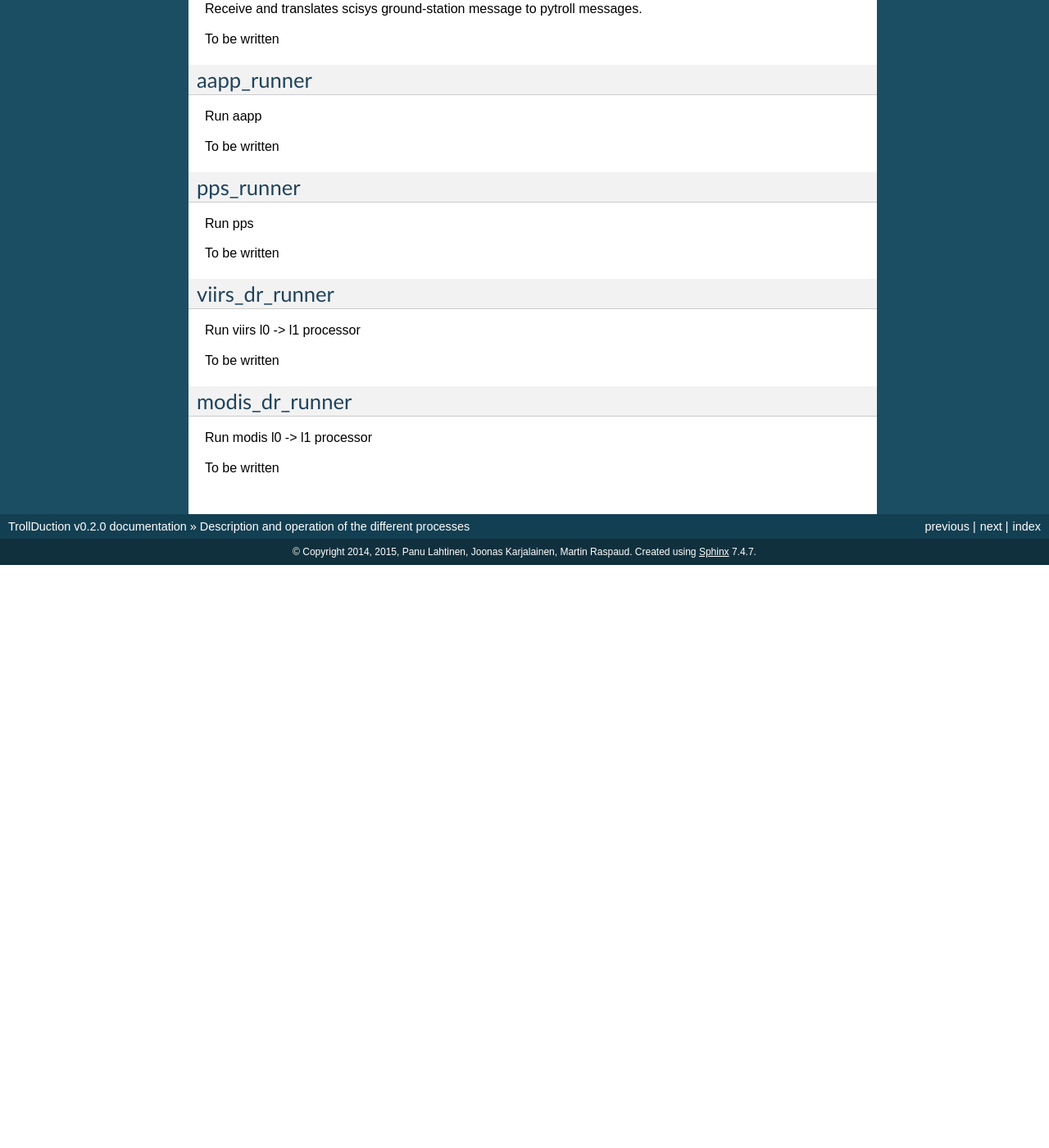
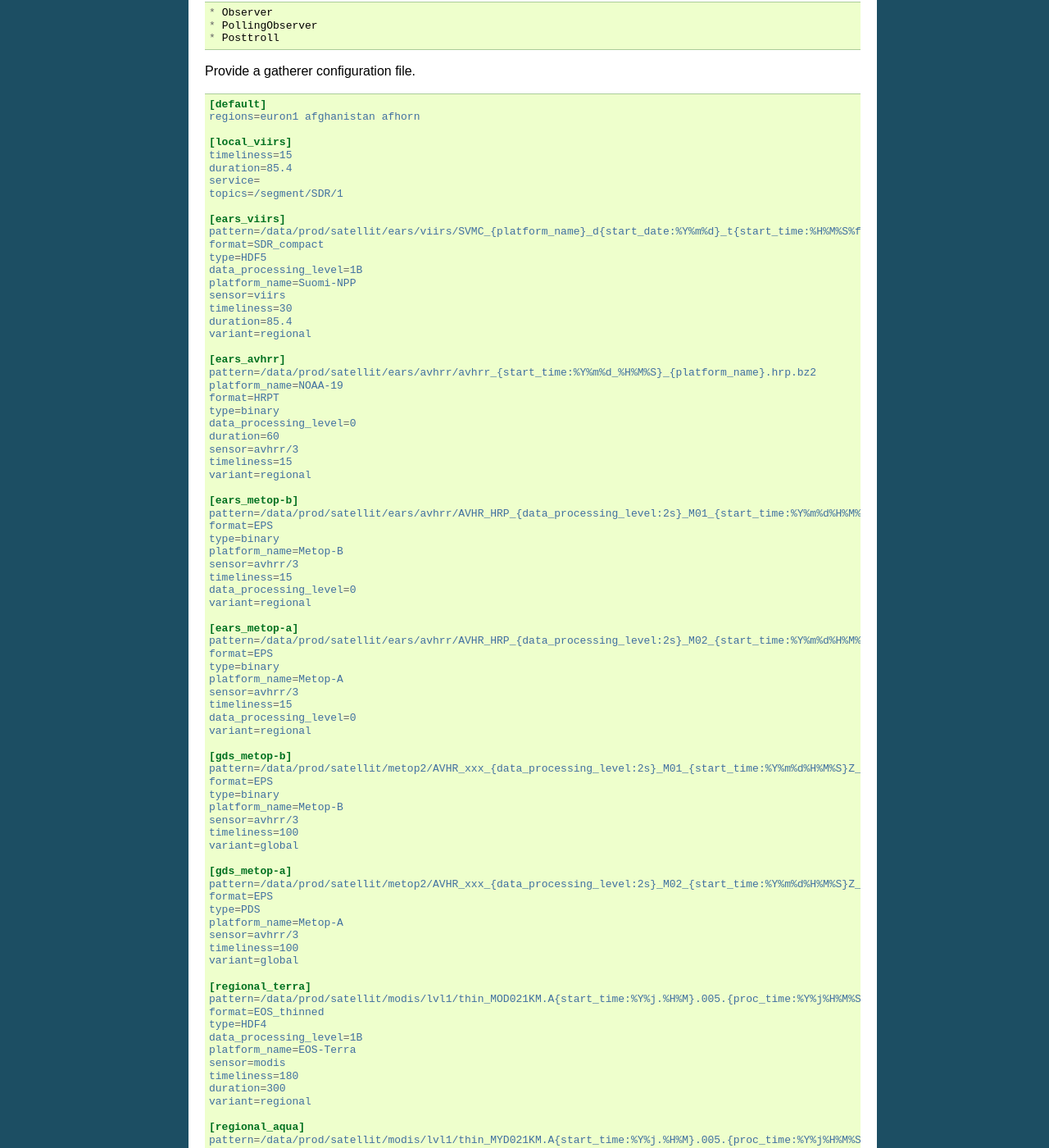
Before and after one commit to pytroll/trollduction, a Sphinx documentation site: the page built from doc/source/configuration.rst, in a window 1280 px wide and 1400 px high, scrolled down 2803 px. Shown: the whole window at 82% size. Built offline with Sphinx 7.4.7, drawn with Linux system fonts in a browser that asks for light colours; before the commit the page ends 3492 px from its top, so only the background shows below that; some of the changed text lies outside the part shown.

Commit message:
Updated documentation

```diff
--- a/doc/source/conf.py
+++ b/doc/source/conf.py
@@ -14,7 +14,36 @@
 # If extensions (or modules to document with autodoc) are in another directory,
 # add these directories to sys.path here. If the directory is relative to the
 # documentation root, use os.path.abspath to make it absolute, like shown here.
-# sys.path.insert(0, os.path.abspath('.'))
+
+import sys, os
+
+sys.path.append(os.path.abspath('../../'))
+
+class Mock(object):
+    def __init__(self, *args, **kwargs):
+        pass
+
+    def __call__(self, *args, **kwargs):
+        return Mock()
+
+    @classmethod
+    def __getattr__(cls, name):
+        if name in ('__file__', '__path__'):
+            return '/dev/null'
+        elif name[0] == name[0].upper():
+            mockType = type(name, (), {})
+            mockType.__module__ = __name__
+            return mockType
+        elif name == "inf":
+            return 0
+        else:
+            return Mock()
+
+MOCK_MODULES = ['mpop', 'h5py', 'netCDF4']
+
+for mod_name in MOCK_MODULES:
+    sys.modules[mod_name] = Mock()
+
 
 # -- General configuration -----------------------------------------------------
 
--- a/doc/source/configuration.rst
+++ b/doc/source/configuration.rst
@@ -130,7 +130,111 @@ gatherer
 Watches files or messages and gathers satellite granules in "collections",
 sending then the collection of files in a message for further processing.
 
-To be written
+Make sure mpop is configured. There is a template available in mpop/etc directory GDSMetop-B.cfg.template for Metop-B that can be used with gatherer.
+
+There are several types of triggers::
+
+  * Observer
+  * PollingObserver
+  * Posttroll
+
+Provide a gatherer configuration file.
+
+.. code-block:: ini
+
+ [default]
+ regions=euron1 afghanistan afhorn
+
+ [local_viirs]
+ timeliness=15
+ duration=85.4
+ service=
+ topics=/segment/SDR/1
+
+ [ears_viirs]
+ pattern=/data/prod/satellit/ears/viirs/SVMC_{platform_name}_d{start_date:%Y%m%d}_t{start_time:%H%M%S%f}_e{end_time:%H%M%S%f}_b{orbit_number:5d}_c{proctime:%Y%m%d%H%M%S%f}_eum_ops.h5.bz2
+ format=SDR_compact
+ type=HDF5
+ data_processing_level=1B
+ platform_name=Suomi-NPP
+ sensor=viirs
+ timeliness=30
+ duration=85.4
+ variant=regional
+
+ [ears_avhrr]
+ pattern=/data/prod/satellit/ears/avhrr/avhrr_{start_time:%Y%m%d_%H%M%S}_{platform_name}.hrp.bz2
+ platform_name=NOAA-19
+ format=HRPT
+ type=binary
+ data_processing_level=0
+ duration=60
+ sensor=avhrr/3
+ timeliness=15
+ variant=regional
+
+ [ears_metop-b]
+ pattern=/data/prod/satellit/ears/avhrr/AVHR_HRP_{data_processing_level:2s}_M01_{start_time:%Y%m%d%H%M%S}Z_{end_time:%Y%m%d%H%M%S}Z_N_O_{proc_time:%Y%m%d%H%M%S}Z.bz2
+ format=EPS
+ type=binary
+ platform_name=Metop-B
+ sensor=avhrr/3
+ timeliness=15
+ data_processing_level=0
+ variant=regional
+
+ [ears_metop-a]
+ pattern=/data/prod/satellit/ears/avhrr/AVHR_HRP_{data_processing_level:2s}_M02_{start_time:%Y%m%d%H%M%S}Z_{end_time:%Y%m%d%H%M%S}Z_N_O_{proc_time:%Y%m%d%H%M%S}Z.bz2
+ format=EPS
+ type=binary
+ platform_name=Metop-A
+ sensor=avhrr/3
+ timeliness=15
+ data_processing_level=0
+ variant=regional
+
+ [gds_metop-b]
+ pattern=/data/prod/satellit/metop2/AVHR_xxx_{data_processing_level:2s}_M01_{start_time:%Y%m%d%H%M%S}Z_{end_time:%Y%m%d%H%M%S}Z_N_O_{proc_time:%Y%m%d%H%M%S}Z
+ format=EPS
+ type=binary
+ platform_name=Metop-B
+ sensor=avhrr/3
+ timeliness=100
+ variant=global
+
+ [gds_metop-a]
+ pattern=/data/prod/satellit/metop2/AVHR_xxx_{data_processing_level:2s}_M02_{start_time:%Y%m%d%H%M%S}Z_{end_time:%Y%m%d%H%M%S}Z_N_O_{proc_time:%Y%m%d%H%M%S}Z
+ format=EPS
+ type=PDS
+ platform_name=Metop-A
+ sensor=avhrr/3
+ timeliness=100
+ variant=global
+
+ [regional_terra]
+ pattern=/data/prod/satellit/modis/lvl1/thin_MOD021KM.A{start_time:%Y%j.%H%M}.005.{proc_time:%Y%j%H%M%S}.NRT.hdf
+ format=EOS_thinned
+ type=HDF4
+ data_processing_level=1B
+ platform_name=EOS-Terra
+ sensor=modis
+ timeliness=180
+ duration=300
+ variant=regional
+
+ [regional_aqua]
+ pattern=/data/prod/satellit/modis/lvl1/thin_MYD021KM.A{start_time:%Y%j.%H%M}.005.{proc_time:%Y%j%H%M%S}.NRT.hdf
+ format=EOS_thinned
+ type=HDF4
+ data_processing_level=1B
+ platform_name=EOS-Aqua
+ sensor=modis
+ timeliness=180
+ duration=300
+ variant=regional
+
+
+Start nameserver if it's not already running.
 
 
 scisys_receiver
--- a/doc/source/usage.rst
+++ b/doc/source/usage.rst
@@ -21,7 +21,7 @@ trollstalker
 Start *trollstalker*::
 
   $ cd trollduction/bin/
-  $ ./trollstalker.py -c ../examples/master_config.ini -C noaa_hrpt
+  $ ./trollstalker.py -c ../examples/trollstalker_config.ini -C noaa_hrpt
 
 Now you can test if the messaging works by copying a data file to your input directory. *Trollstalker* should send a message, and depending on the configuration, also print the message on the terminal. If there's no message, check the configuration files that the input directory and file pattern are set correctly.
 
@@ -33,6 +33,6 @@ The *main* command that actually runs *trollduction* is called *l2processor.py*.
 Start *l2processor* by::
 
   $ cd trollduction/bin/
-  $ ./l2processor.py -c ../examples/master_config.ini -C noaa_hrpt
+  $ ./l2processor.py -c ../examples/l2processor_config.ini -C noaa_hrpt
 
 Now copy a file to the input directory, and the production should start and the terminal should show lots of text. After the file has been processed, check the image output directory for the products.
```
Also changed, not shown: other parts of doc/source/configuration.rst (+6 -6 lines), doc/source/index.rst (+49 -17 lines), doc/source/installation.rst (+21 -10 lines).
